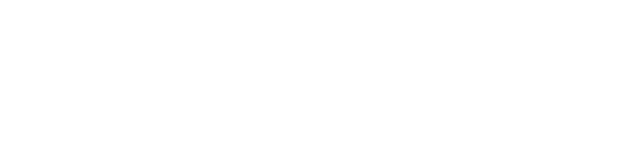
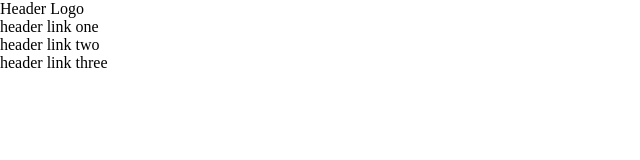
Before and after one commit to AttePiltonen/landing-page, a plain HTML site: page index.html in a window 1280 px wide. Shown: the whole page, without its empty margins (0-640 px from the left). Drawn offline with Linux system fonts and the light colour scheme.

Commit message:
Initial commit

```diff
--- a/index.html
+++ b/index.html
@@ -3,9 +3,16 @@
 <head>
     <meta charset="UTF-8">
     <meta name="viewport" content="width=device-width, initial-scale=1.0">
-    <title>Document</title>
+    <link rel="stylesheet" href="style.css"
 </head>
 <body>
-
+    <div class="header">
+        <div>Header Logo</div>
+        <div class="header-links">
+            <div>header link one</div>
+            <div>header link two</div>
+            <div>header link three</div>
+        </div>
+    </div>
 </body>
 </html>
--- /dev/null
+++ b/style.css
@@ -0,0 +1,5 @@
+* {
+    margin: 0;
+    padding: 0;
+    box-sizing: border-box;
+}
```
